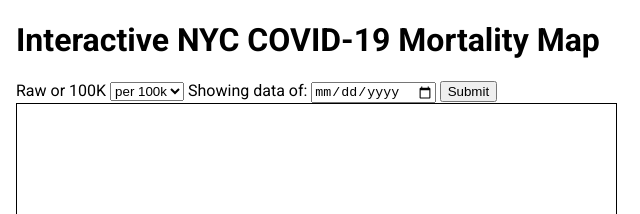
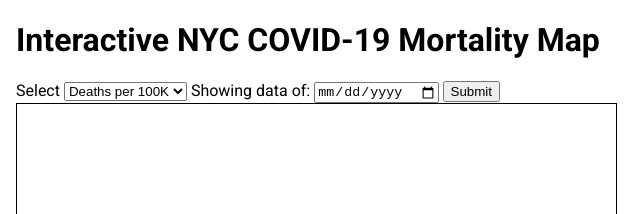
Before and after one commit to isZhiyangWang/nyc-covid-map, a plain HTML site: page index.html in a window 1280 px wide. Shown: the top 214 px of the page, 0-640 px from the left. Drawn offline with nearby package versions, Linux system fonts and the light colour scheme; no server answers.

Commit message:
UPDATE: select raw and per 100k option name

```diff
--- a/index.html
+++ b/index.html
@@ -11,10 +11,10 @@
 <body>
     <h1>Interactive NYC COVID-19 Mortality Map</h1>
     <form id="form" action="">
-        <label for="">Raw or 100K</label>
+        <label for="">Select</label>
         <select name="raw_or_per100k" id="raw_or_per100k">
-            <option value="per100k">per 100k</option>
-            <option value="raw">Raw</option>
+            <option value="per100k">Deaths per 100K</option>
+            <option value="total_deaths">Total Deaths</option>
         </select>
         <label>
             Showing data of:
--- a/script.js
+++ b/script.js
@@ -70,7 +70,7 @@ async function makeMap(url, date_input) {
         .attr('fill','none')
 
     const rank_title = d3.select('#rank_title')
-    rank_title.html(`Highest Mortality Zipcodes ${raw_or_per100k.value === 'per100k' ? 'per 100K' : 'Raw Data'}`)
+    rank_title.html(`Highest Mortality Zipcodes ${raw_or_per100k.value === 'per100k' ? 'per 100K' : 'Total Deaths'}`)
 
     let top_ranks = callout
         .append('ol')
@@ -161,7 +161,7 @@ async function makeMap(url, date_input) {
             // update callout
             d3.selectAll('#callout_zipcode_svg rect').attr('fill', colorScale(total_cases))
             d3.selectAll('.name').text(`${zipcode_name} (${zipcode})`)
-            d3.selectAll('.case_num').text(`Total ${METRIC} per 100K: ${total_cases}`)
+            d3.selectAll('.case_num').text(`Total ${METRIC} ${raw_or_per100k.value === 'per100k' ? "per 100K" : ""}: ${total_cases}`)
 
             keepLabelsOnTop()
         }
```
